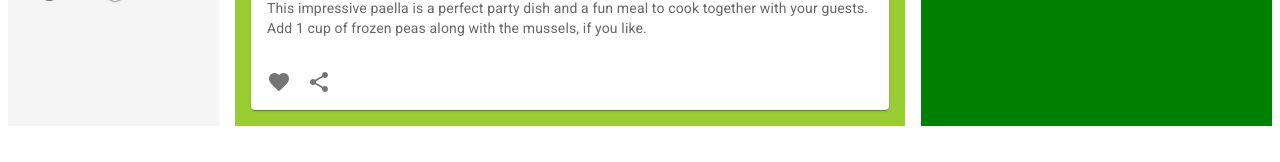
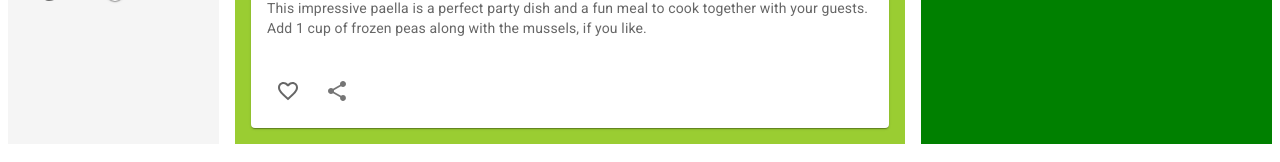
Before and after one commit to AjayB101/react-src, a React (Create React App) app: page / in a window 1280 px wide. Shown: the part 372-534 px from the top of the page. Built offline with nearby package versions, Linux system fonts and the light colour scheme.

Commit message:
img completed

```diff
--- a/src/components/Feedbar.jsx
+++ b/src/components/Feedbar.jsx
@@ -12,7 +12,8 @@ import { red } from "@mui/material/colors";
 import FavoriteIcon from "@mui/icons-material/Favorite";
 import ShareIcon from "@mui/icons-material/Share";
 import MoreVertIcon from "@mui/icons-material/MoreVert";
-import { Box } from "@mui/material";
+import { Box, Checkbox } from "@mui/material";
+import { Favorite, FavoriteBorder } from "@mui/icons-material";
 
 export const Feedbar = () => {
   return (
@@ -35,7 +36,7 @@ export const Feedbar = () => {
         <CardMedia
           component="img"
           height="194"
-          image="/static/images/cards/paella.jpg"
+          image= "https://images.pexels.com/photos/4534200/pexels-photo-4534200.jpeg?auto=compress&cs=tinysrgb&w=1260&h=750&dpr=2"
           alt="Paella dish"
         />
         <CardContent>
@@ -47,7 +48,7 @@ export const Feedbar = () => {
         </CardContent>
         <CardActions disableSpacing>
           <IconButton aria-label="add to favorites">
-            <FavoriteIcon />
+          <Checkbox icon={<FavoriteBorder />} checkedIcon={<Favorite />} />
           </IconButton>
           <IconButton aria-label="share">
             <ShareIcon />
```
